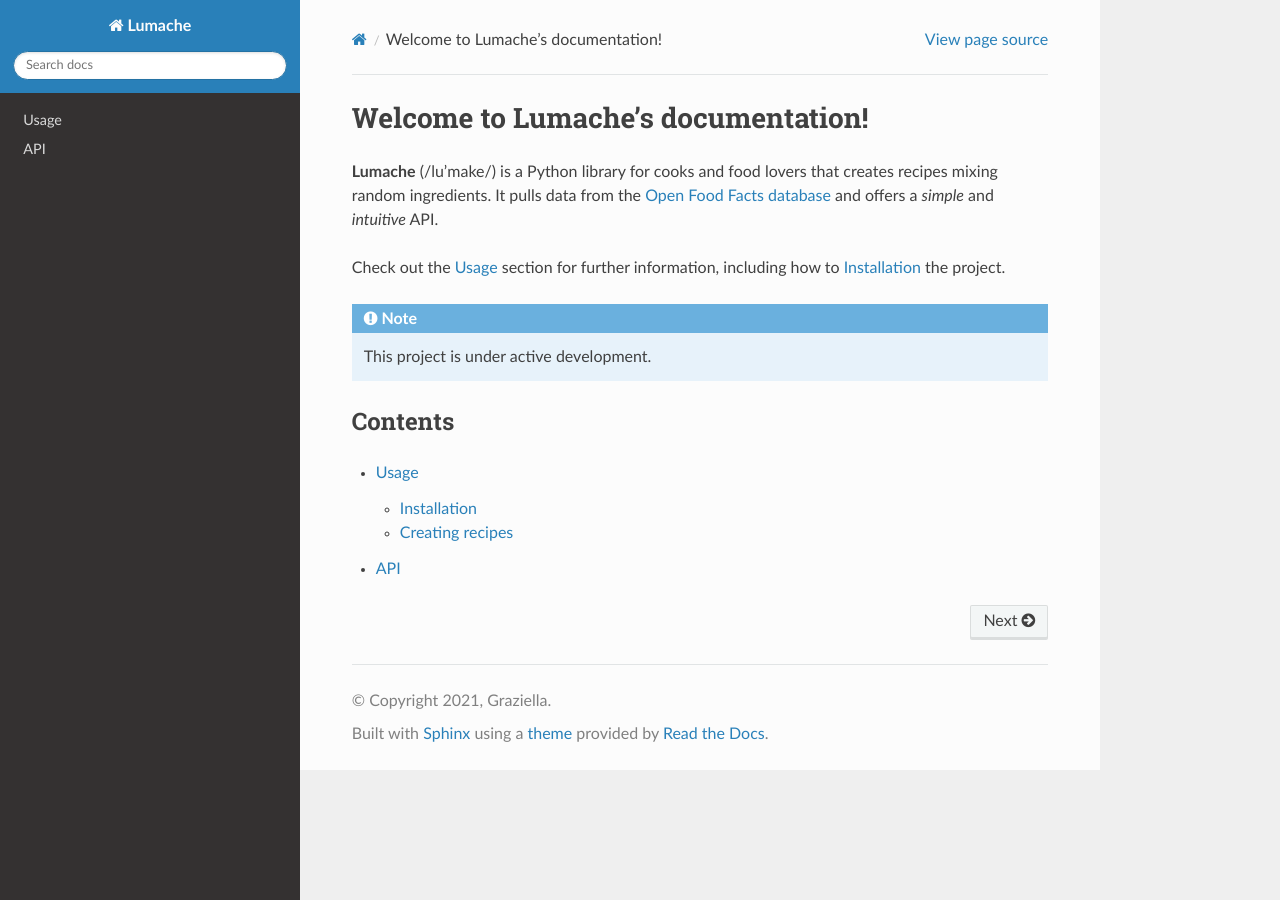
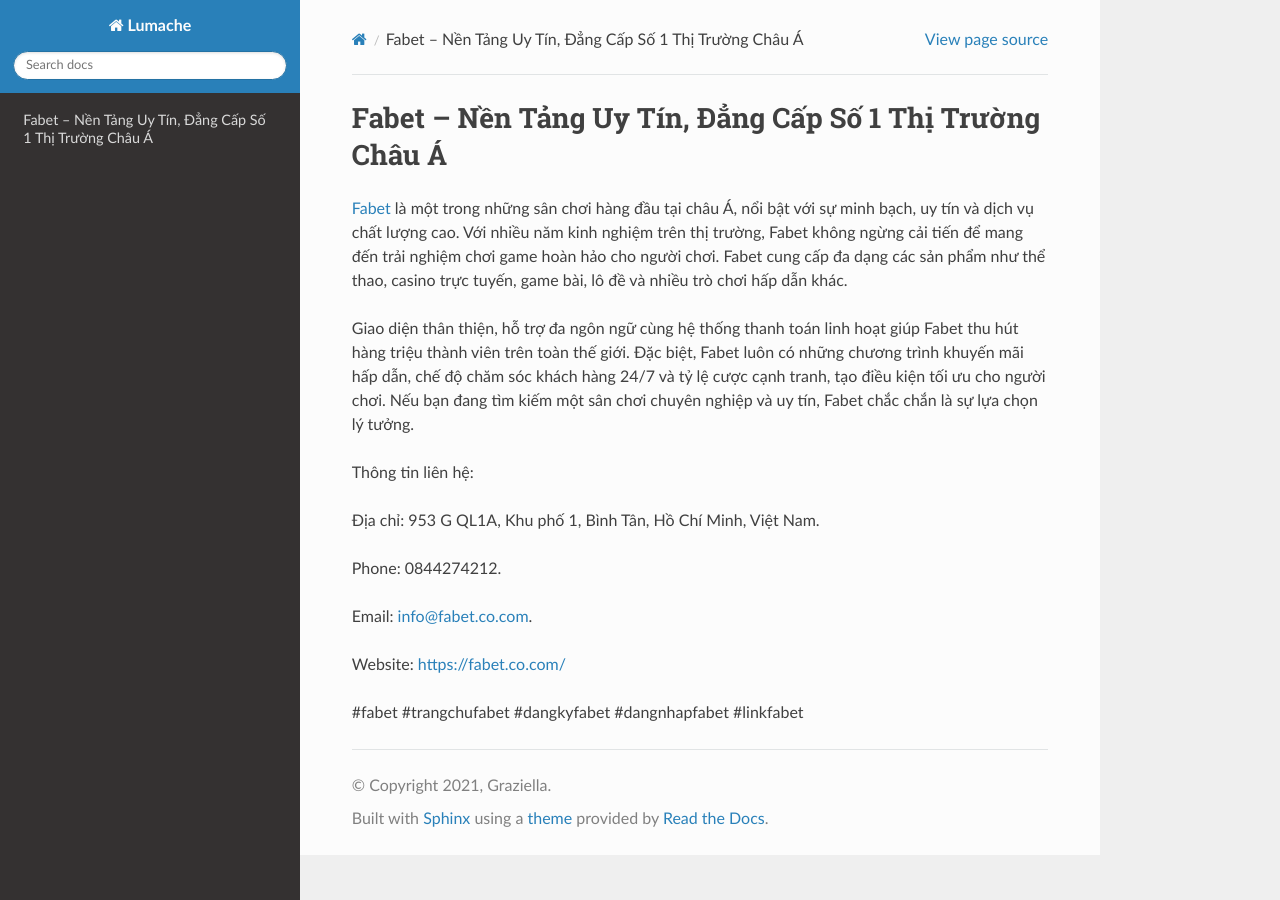
Before and after one commit to raaginigandhi216/fabetcocom, a Sphinx documentation site: the page built from docs/source/index.rst, in a window 1280 px wide. Built offline with Sphinx 7.4.7 and the Read the Docs theme 3.1.0, drawn with Linux system fonts in a browser that asks for light colours.

Commit message:
Update index.rst

```diff
--- a/docs/source/index.rst
+++ b/docs/source/index.rst
@@ -1,22 +1,18 @@
-Welcome to Lumache's documentation!
+Fabet – Nền Tảng Uy Tín, Đẳng Cấp Số 1 Thị Trường Châu Á
 ===================================
 
-**Lumache** (/lu'make/) is a Python library for cooks and food lovers
-that creates recipes mixing random ingredients.
-It pulls data from the `Open Food Facts database <https://world.openfoodfacts.org/>`_
-and offers a *simple* and *intuitive* API.
+`Fabet <https://fabet.co.com/>`_ là một trong những sân chơi hàng đầu tại châu Á, nổi bật với sự minh bạch, uy tín và dịch vụ chất lượng cao. Với nhiều năm kinh nghiệm trên thị trường, Fabet không ngừng cải tiến để mang đến trải nghiệm chơi game hoàn hảo cho người chơi. Fabet cung cấp đa dạng các sản phẩm như thể thao, casino trực tuyến, game bài, lô đề và nhiều trò chơi hấp dẫn khác.
 
-Check out the :doc:`usage` section for further information, including
-how to :ref:`installation` the project.
+Giao diện thân thiện, hỗ trợ đa ngôn ngữ cùng hệ thống thanh toán linh hoạt giúp Fabet thu hút hàng triệu thành viên trên toàn thế giới. Đặc biệt, Fabet luôn có những chương trình khuyến mãi hấp dẫn, chế độ chăm sóc khách hàng 24/7 và tỷ lệ cược cạnh tranh, tạo điều kiện tối ưu cho người chơi. Nếu bạn đang tìm kiếm một sân chơi chuyên nghiệp và uy tín, Fabet chắc chắn là sự lựa chọn lý tưởng.
 
-.. note::
+Thông tin liên hệ:
 
-   This project is under active development.
+Địa chỉ: 953 G QL1A, Khu phố 1, Bình Tân, Hồ Chí Minh, Việt Nam.
 
-Contents
---------
+Phone: 0844274212.
 
-.. toctree::
+Email: info@fabet.co.com.
 
-   usage
-   api
+Website: https://fabet.co.com/
+
+#fabet #trangchufabet #dangkyfabet #dangnhapfabet #linkfabet
```
